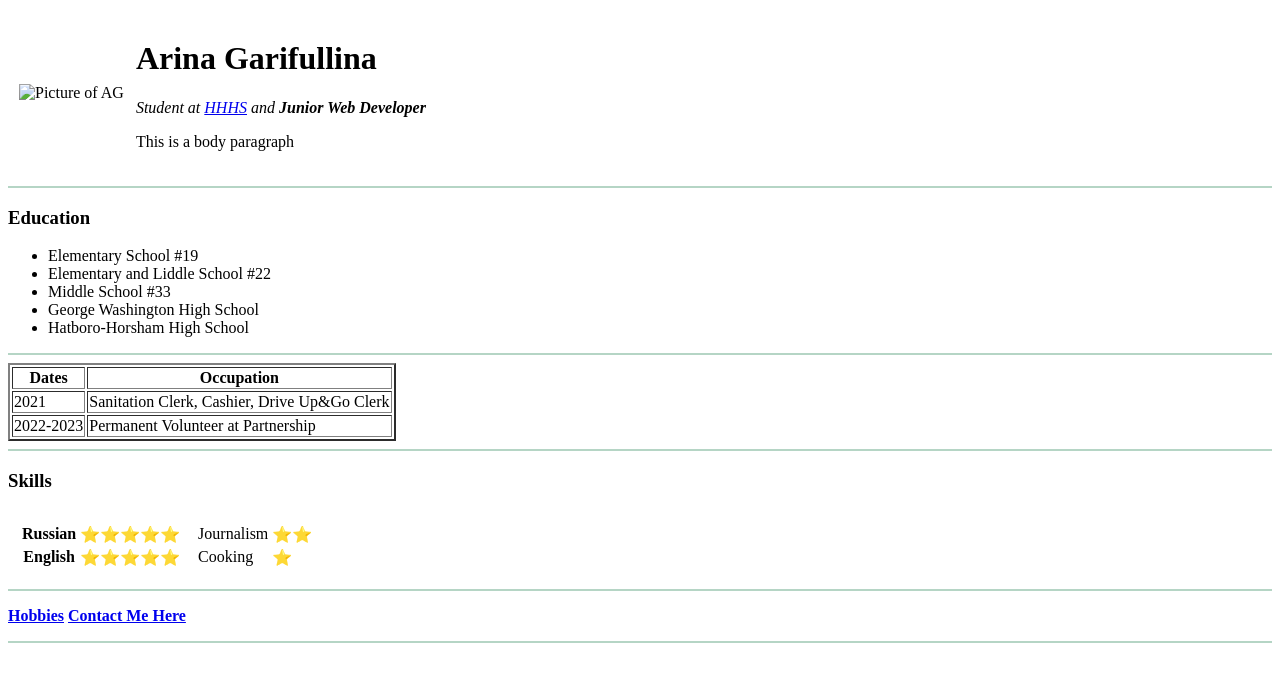
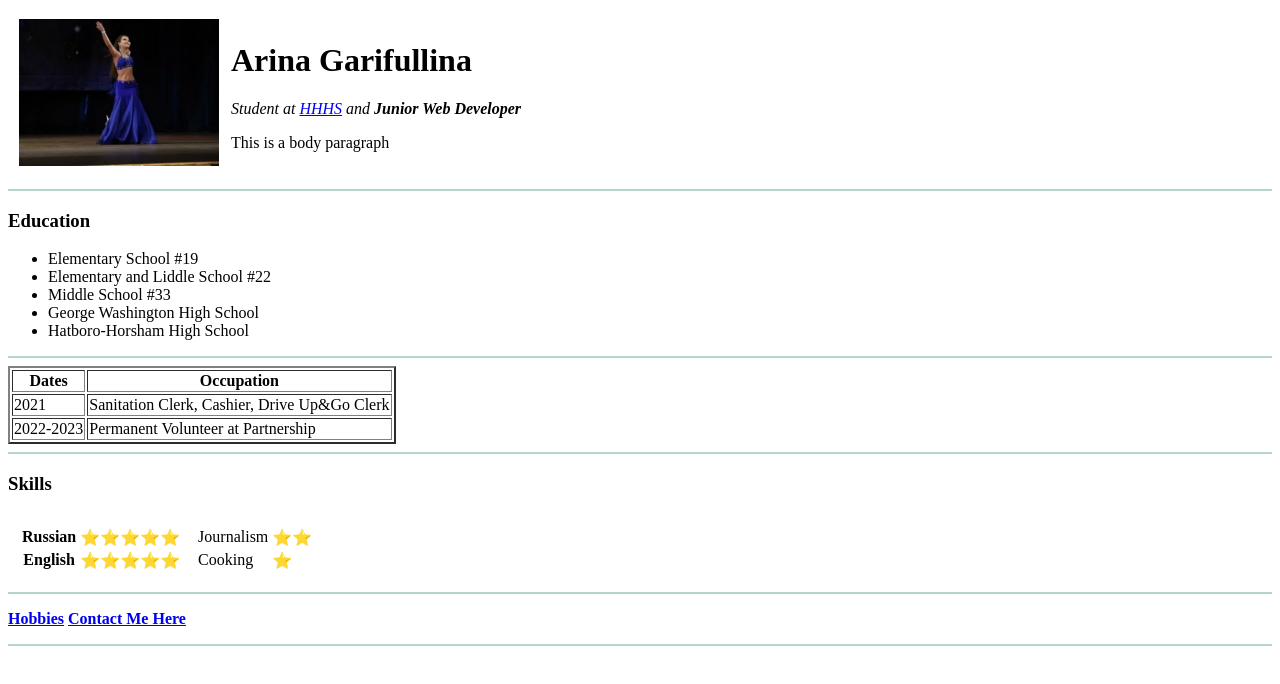
Before and after one commit to arinarigarifullina/Pure-HTML-Project, a plain HTML site: page index.html in a window 1280 px wide. Drawn offline with Linux system fonts and the light colour scheme.

Commit message:
Changes the Picture Pathway

```diff
--- a/index.html
+++ b/index.html
@@ -8,7 +8,7 @@
     <body>
         <table cellspacing="10 ">
             <tr>
-                <td><img src="pictures/ag profile pic.webp" alt="Picture of AG" width="200"></td>
+                <td><img src="ag profile pic.webp" alt="Picture of AG" width="200"></td>
                 <td>
                     <h1>Arina Garifullina</h1>
                     <p><em>Student at <a href="https://www.hatboro-horsham.org/hhhs">HHHS</a> and <strong>Junior Web Developer</strong></em></p>
```
